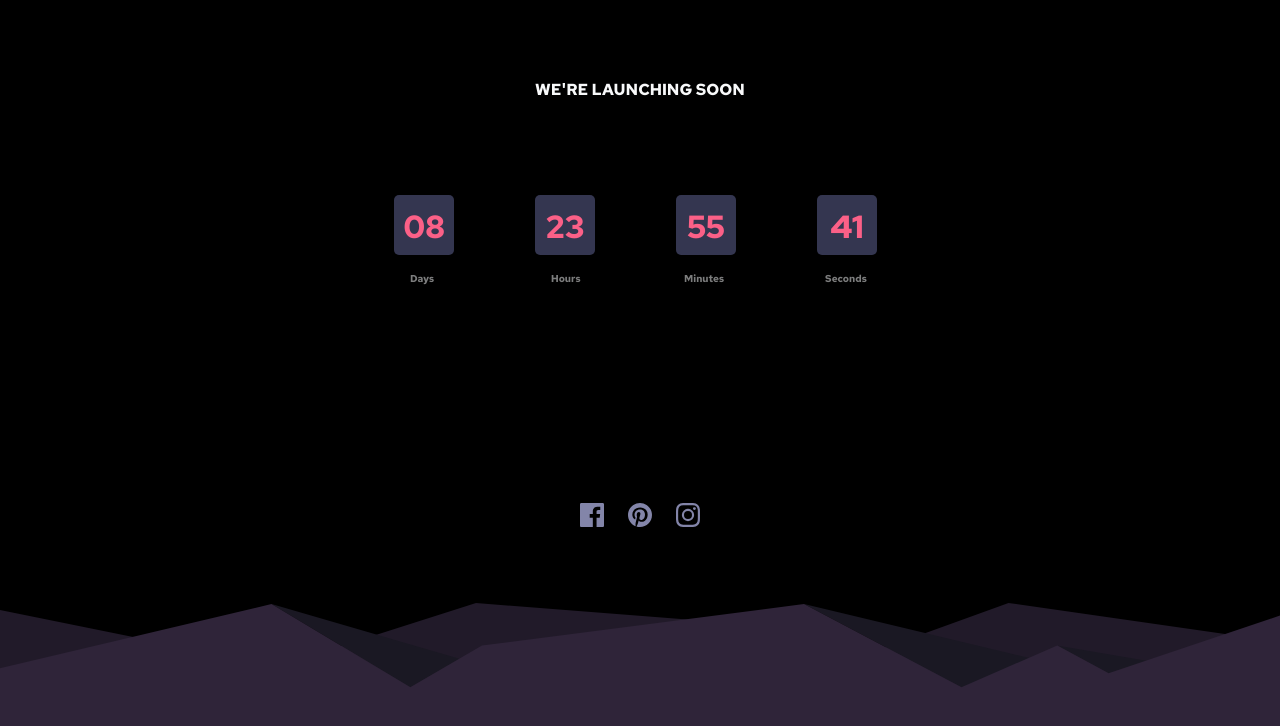
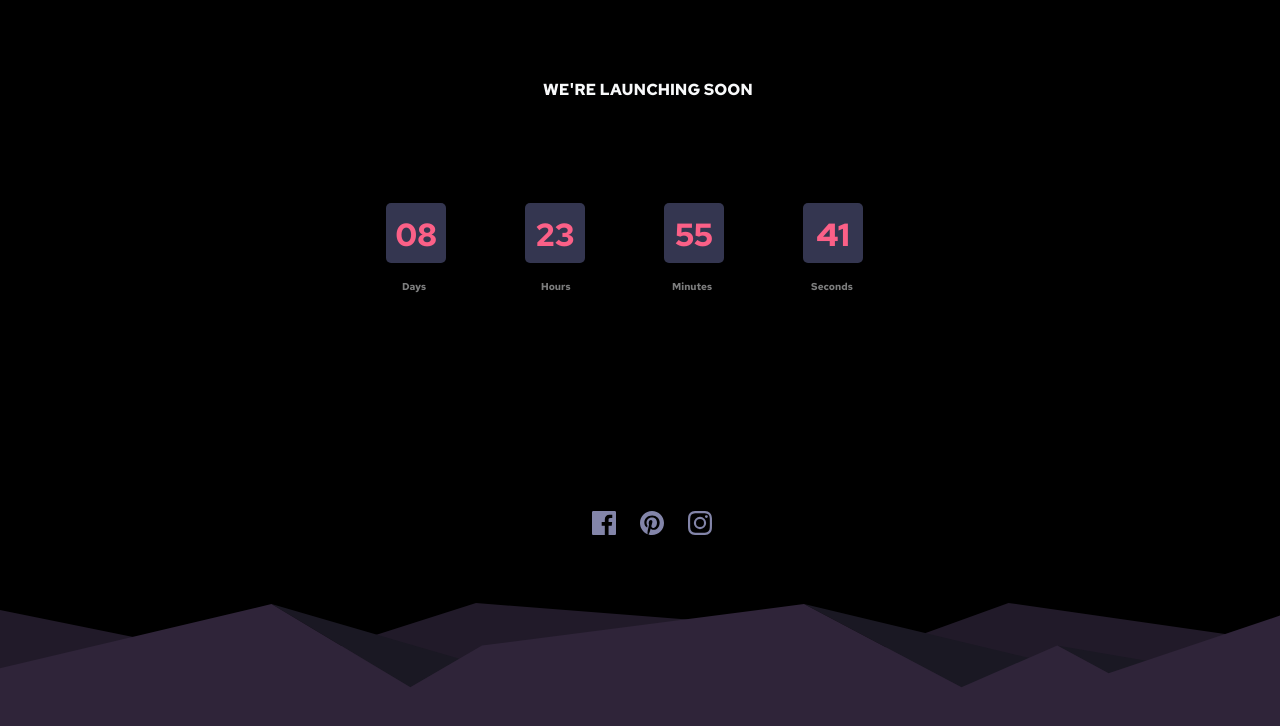
Before and after one commit to Abdulraheem20/countdown, a plain HTML site: page index.html in a window 1280 px wide. Drawn offline with nearby package versions, Linux system fonts and the light colour scheme; a web font is replaced by a local one.

Commit message:
another commit

```diff
--- a/index.html
+++ b/index.html
@@ -23,7 +23,7 @@
    <div class="container">
     <div class="container">
         <header>
-            <div class="col-sm-md">
+            <div class="col-sm-md d-flex justify-content-center ms-3">
                 <h1 class="text-center text-light text-uppercase fs-6" style="margin-top: 80px;"> We're launching soon</h1>
             </div>
        </header>
@@ -31,7 +31,7 @@
    <main>
        <div class="container">
         <div class="col-sm-md">
-            <div class="row d-flex justify-content-center gap-5 mt-5">
+            <div class="row-sm-md d-flex justify-content-center gap-5 mt-5">
                 <div class="col-1  mt-5"  >
                     <p class="fs-2 text-center pt-2" style="background-color: hsl(236, 21%, 26%);  height: 60px; width: 60px; border-radius: 5px;color: hsl(345, 95%, 68%);">08
                         <p class="text-light ms-3 opacity-50" style="font-size:10px;">Days</p></p>
@@ -58,8 +58,8 @@
    </main>
    <footer class="container">
         <div class="col-sm-md">
-            <div class="row">
-                <div class="col-sm-md d-flex justify-content-center gap-4" style="margin-top: 200px;">
+            <div class="row-sm-md ms-4 d-flex justify-content-center gap-4">
+                <div class="col-sm-md d-flex justify-content-center gap-4 " style="margin-top: 200px;">
                     <a href="https://web.facebook.com/appliancesmaintenance" target="_blank">
                         <img src="./images/icon-facebook.svg" alt="" >
                     </a>
```
